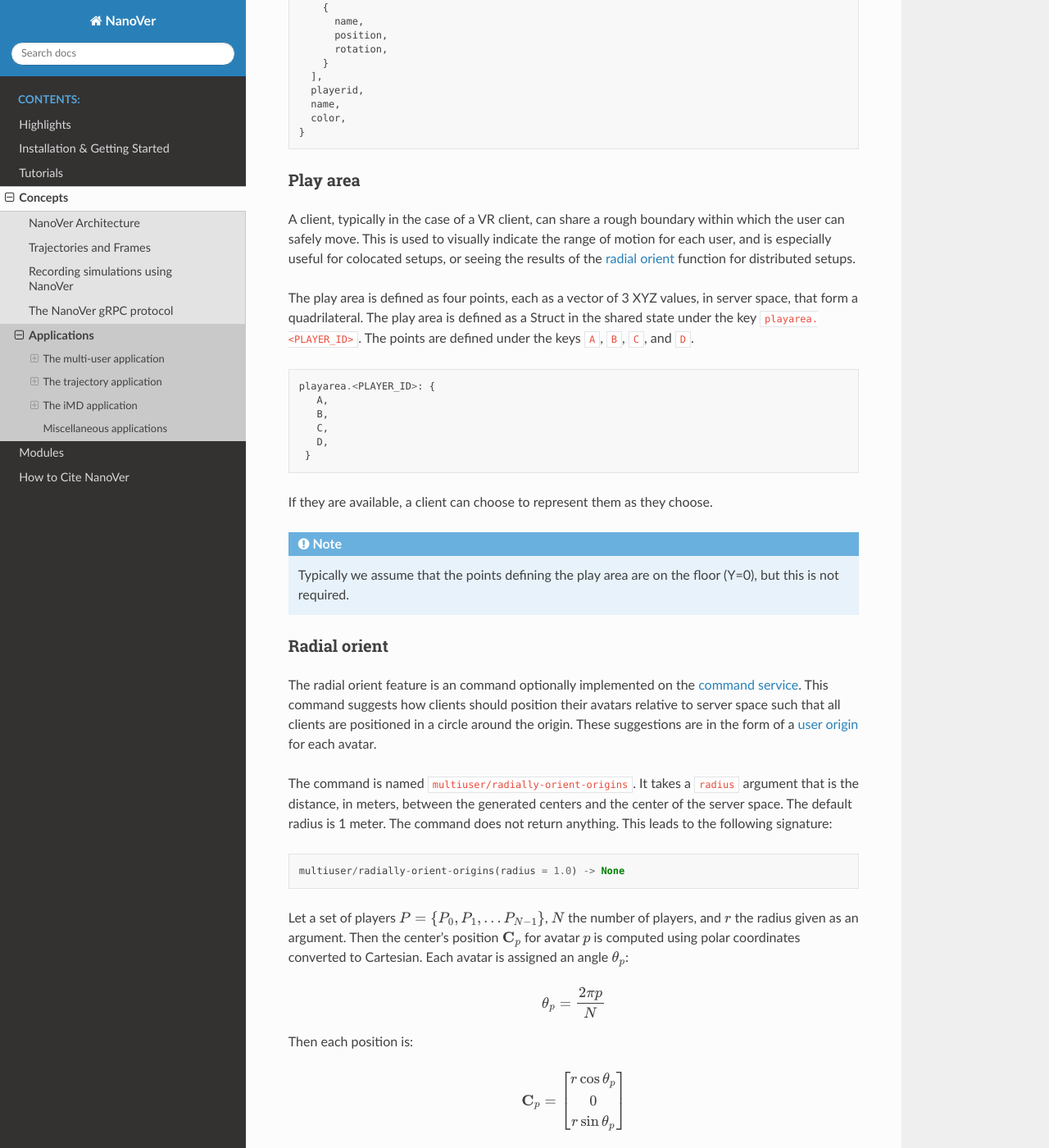
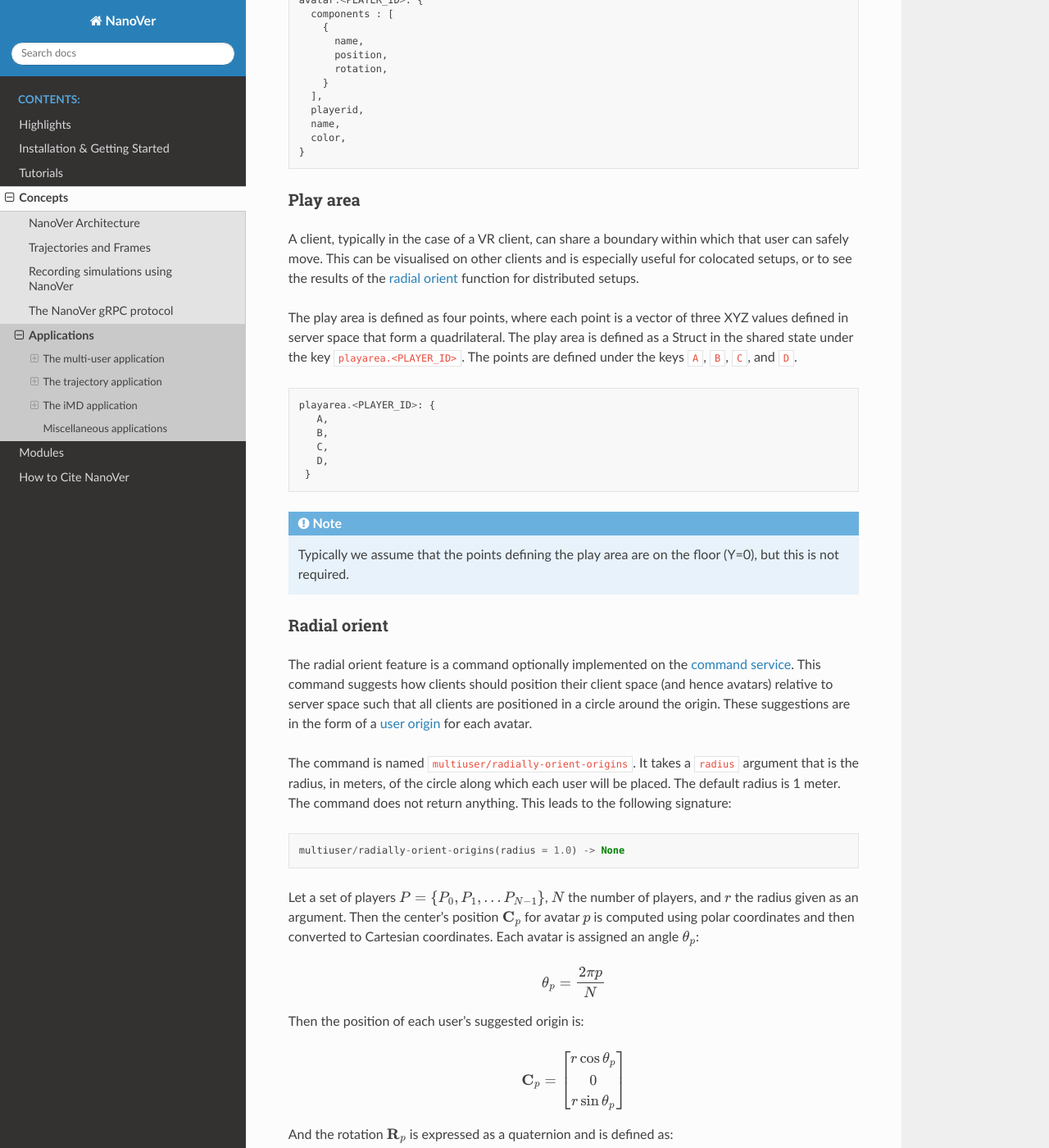
Before and after one commit to IRL2/nanover-docs, a Sphinx documentation site: the page built from source/concepts/applications.rst, in a window 1280 px wide and 1400 px high, scrolled down 2134 px. Shown: the whole window at 82% size. Built offline with Sphinx 7.4.7 and the Read the Docs theme 3.1.0, drawn with Linux system fonts in a browser that asks for light colours; pages that are not in the unit, such as notebooks, are missing from menus; the version number could not be read and is left out; some of the changed text lies outside the part shown.

Commit message:
Apply most of Rhos's suggestions.

```diff
--- a/source/concepts/applications.rst
+++ b/source/concepts/applications.rst
@@ -16,12 +16,12 @@
 ---------------------------
 
 The multi-user application provides a shared virtual space in which users can
-embody themselves with "avatars" and manipulate objects (e.g the simulation box
-in MD).
+embody themselves with "avatars" and manipulate objects (e.g repositioning the
+simulation box in MD).
 
-Clients can broadcast avatar representations of themselves, information about
-their range of motion within shared space (useful for VR), and receive a server
-suggestion about how to position themselves relatives to other clients e.g.
+Clients can broadcast avatar representations of themselves, the extent
+of their walkable VR space, and receive a server suggestion about how to
+position themselves relatives to other clients e.g.
 :ref:`radially oriented <radial-orient>` for distributed setups.
 
 Each user chooses a unique "player ID" for themselves to distinguish the
@@ -42,7 +42,7 @@
   exchanged in this coordinate space. The characteristics are chosen to match
   Unity's VR: left-handed, with Y-up, lengths expressed in meters, and the origin
   at floor level.
-* A **client space**, the local coordinate space of a client, may differ from
+* A **client space** is the local coordinate space of a given client, and which may differ from
   server space. For example, in VR the coordinate system may be fixed in physical
   space such that it can't be changed directly to match server space. The server
   is not aware of this and it is the client's responsibility to transform
@@ -73,7 +73,7 @@
 Avatars are exchanged via the shared state as a protobuf `Struct
 <https://developers.google.com/protocol-buffers/docs/reference/google.protobuf#google.protobuf.Struct>`_
 under keys of the form ``avatar.<PLAYER_ID>``. This avatar Struct details the
-user's player ID, a name for the user, a display color, and the list of its
+user's player ID, a name for the user, a display color, and a list of its
 spatial components.
 
 .. warning::
@@ -82,12 +82,12 @@
    ``playerid`` sub-key. Both places MUST match. See `issue #98 in nanover-server-py
    <https://github.com/IRL2/nanover-server-py/issues/98>`_.
 
-The name is an arbitrary string typically displayed as a name tag to the other
-users. The color, intended for distinguishing multiple avatars easily, is provided
+The name is an arbitrary string typically displayed as a floating label above the
+avatar. The color, intended for distinguishing multiple avatars easily, is provided
 as a list of RGBA component values between 0 and 1.
 
 The typical components are a head and two hands. An avatar can contain other
-components, but they may not be supported by other clients. Each component is
+components, but they may be ignored and hidden by other clients. Each component is
 a Struct with the following keys:
 
 * ``name``, the predefined name of the component. The supported names are
@@ -128,14 +128,14 @@
 Play area
 ~~~~~~~~~~
 
-A client, typically in the case of a VR client, can share a rough
-boundary within which the user can safely move. This is used to visually
-indicate the range of motion for each user, and is especially useful for
-colocated setups, or seeing the results of the :ref:`radial orient <radial-orient>`
-function for distributed setups.
+A client, typically in the case of a VR client, can share a
+boundary within which that user can safely move. This can be visualised
+on other clients and is especially useful for colocated setups, or to
+see the results of the :ref:`radial orient <radial-orient>` function for
+distributed setups.
 
-The play area is defined as four points, each as a vector of 3 XYZ values, in
-server space, that form a quadrilateral. The play area is defined as a
+The play area is defined as four points, where each point is a vector of three XYZ values defined in
+server space that form a quadrilateral. The play area is defined as a
 Struct in the shared state under the key ``playarea.<PLAYER_ID>``. The points
 are defined under the keys ``A``, ``B``, ``C``, and ``D``.
 
@@ -148,8 +148,6 @@
       D,
     }
 
-If they are available, a client can choose to represent them as they choose.
-
 .. note::
 
    Typically we assume that the points defining the play area are on the floor
@@ -160,15 +158,16 @@
 Radial orient
 ~~~~~~~~~~~~~
 
-The radial orient feature is an command optionally implemented on the
+The radial orient feature is a command optionally implemented on the
 :ref:`command service <command-service>`. This command suggests how clients
-should position their avatars relative to server space such that all clients
-are positioned in a circle around the origin. These suggestions are in
-the form of a :ref:`user origin <user-origin-description>` for each avatar.
+should position their client space (and hence avatars) relative to server
+space such that all clients are positioned in a circle around the origin.
+These suggestions are in the form of a
+:ref:`user origin <user-origin-description>` for each avatar.
 
 The command is named ``multiuser/radially-orient-origins``. It takes a
-``radius`` argument that is the distance, in meters, between the generated
-centers and the center of the server space. The default radius is 1 meter.
+``radius`` argument that is the radius, in meters, of the circle along
+which each user will be placed. The default radius is 1 meter.
 The command does not return anything. This leads to the following signature:
 
 .. code::
@@ -177,14 +176,14 @@
 
 Let a set of players :math:`P = \{P_0, P_1, ... P_{N - 1}\}`, :math:`N` the number of
 players, and :math:`r` the radius given as an argument. Then the center's position
-:math:`\mathbf{C}_p` for avatar :math:`p` is computed using polar coordinates converted
-to Cartesian. Each avatar is assigned an angle :math:`\theta_p`:
+:math:`\mathbf{C}_p` for avatar :math:`p` is computed using polar coordinates and then converted
+to Cartesian coordinates. Each avatar is assigned an angle :math:`\theta_p`:
 
 .. math::
 
   \theta_p = \frac{ 2 \pi p}{N}
 
-Then each position is:
+Then the position of each user's suggested origin is:
 
 .. math::
 
@@ -196,7 +195,7 @@
   \end{bmatrix}
   \end{align}
 
-The rotation :math:`\mathbf{R}_p` is expressed as a quaternion and is defined as:
+And the rotation :math:`\mathbf{R}_p` is expressed as a quaternion and is defined as:
 
 .. math::
 
@@ -214,7 +213,7 @@
 User origin
 ~~~~~~~~~~~
 
-A user-origin is a suggestion to the client of how to position its coordinate
+A user-origin is a suggestion to a client of how to position their coordinate
 space (and therefore avatar) relative to server space. This is used by the
 :ref:`radial orient <radial-orient>` server feature.
 
```
Also changed, not shown: other parts of source/concepts/applications.rst (+1 -1 lines).
